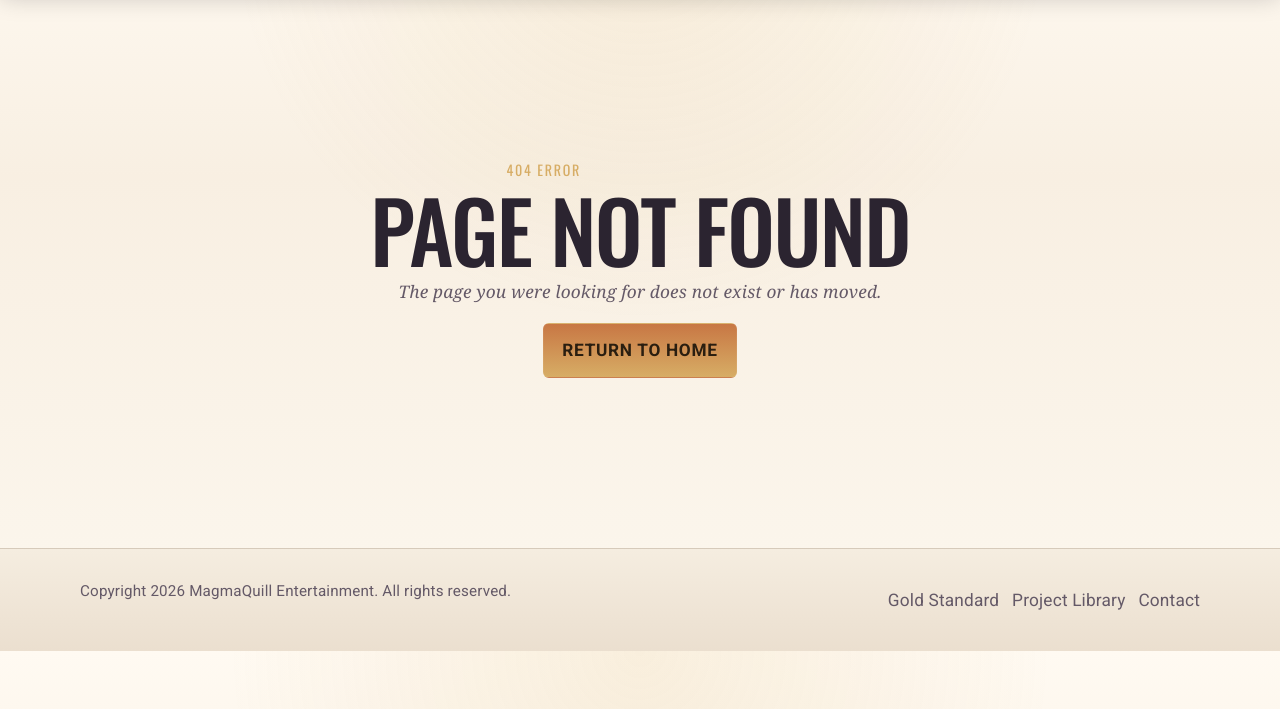
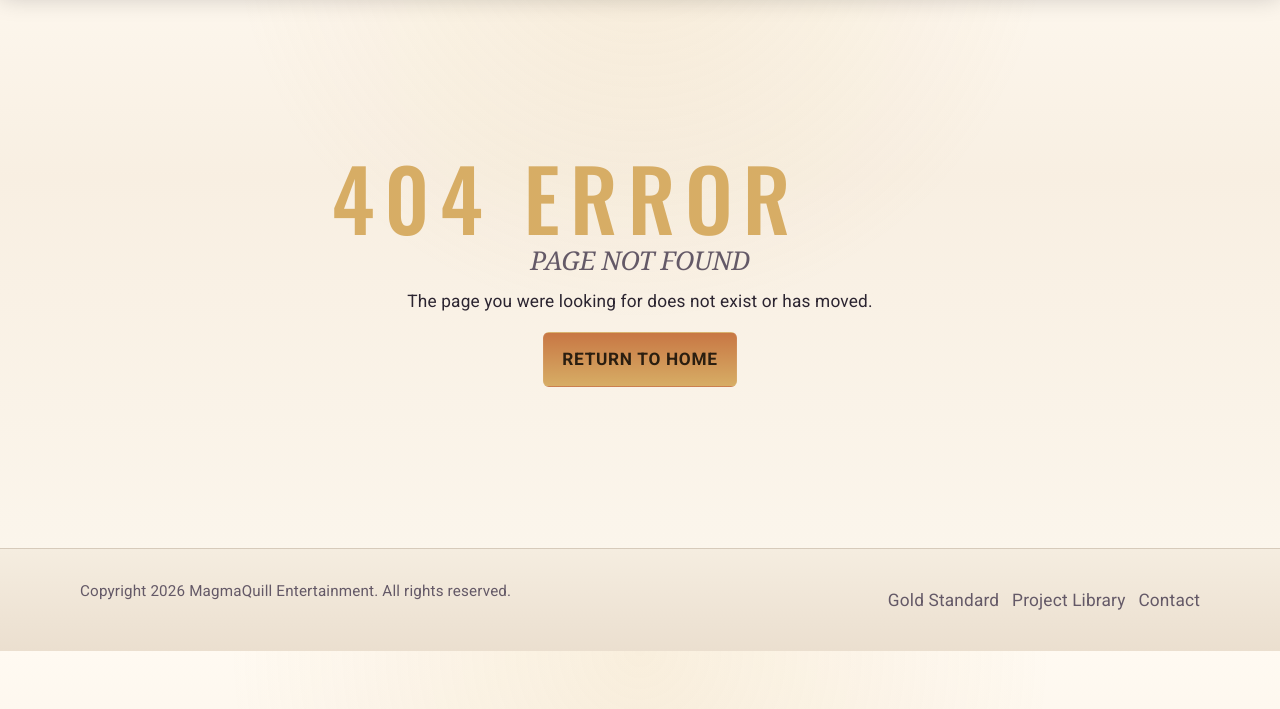
Before and after one commit to Magma-Quill-Entertainment/studio-website, a plain HTML site: page 404.html in a window 1280 px wide. Shown: the part 91-800 px from the top of the page. Drawn offline with nearby package versions, Linux system fonts and the light colour scheme; a web font is replaced by a local one.

Commit message:
fix: Updates to error page

```diff
--- a/404.html
+++ b/404.html
@@ -13,8 +13,7 @@
   <header class="site-header">
     <div class="container header-inner">
       <a class="brand" href="index.html" aria-label="MagmaQuill Entertainment home">
-        <img src="images/logo.png" data-light-src="images/logo.png" data-dark-src="images/
-        .png" alt="MagmaQuill Entertainment logo">
+        <img src="images/logo.png" data-light-src="images/logo.png" data-dark-src="images/logo_dark.png" alt="MagmaQuill Entertainment logo">
       </a>
       <div class="header-actions">
         <button class="theme-toggle" type="button" aria-pressed="false" aria-label="Switch to dark mode" title="Switch to dark mode"></button>
@@ -34,9 +33,9 @@
 
   <main id="main" class="container error-layout">
     <section>
-      <p class="kicker">404 Error</p>
-      <h1>Page Not Found</h1>
-      <p class="lead">The page you were looking for does not exist or has moved.</p>
+      <h1 class="kicker">404 Error</h1>
+      <h2 class="lead">Page Not Found</h2>
+      <p>The page you were looking for does not exist or has moved.</p>
       <a class="button primary" href="index.html">Return to Home</a>
     </section>
   </main>
```
